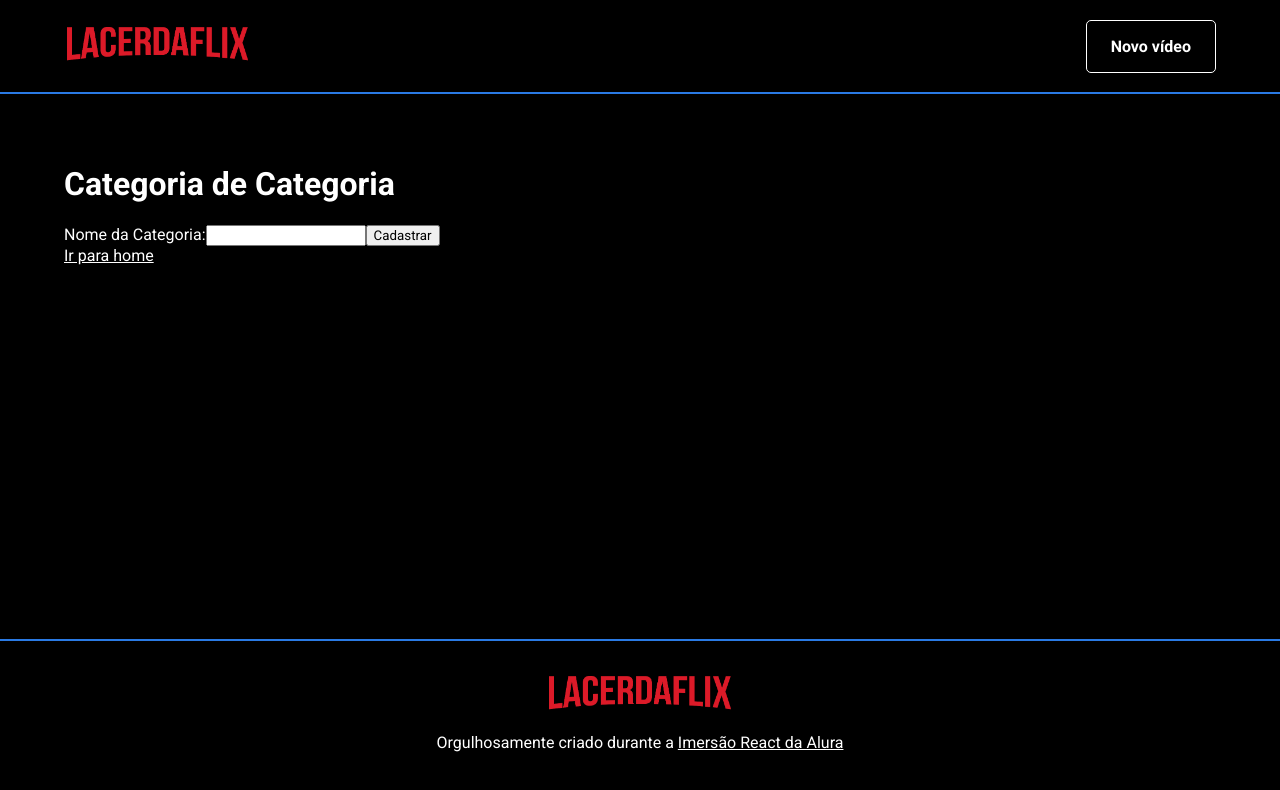
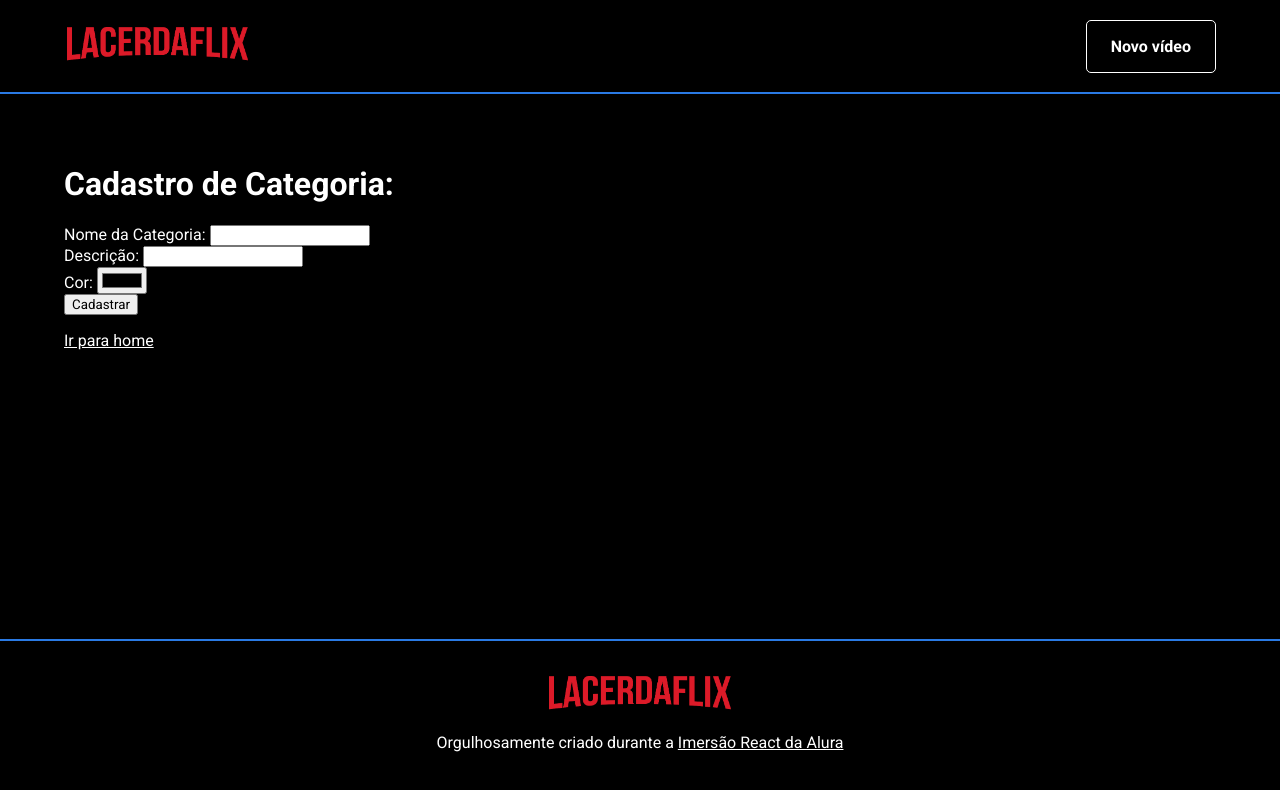
Before and after one commit to th3uuz/lacerdaflix, a React (Create React App) app: page /cadastro/categoria in a window 1280 px wide. Shown: the top 790 px of the page. Built offline with nearby package versions, Linux system fonts and the light colour scheme.

Commit message:
update page category video

```diff
--- a/src/components/Carousel/components/Slider/index.js
+++ b/src/components/Carousel/components/Slider/index.js
@@ -19,8 +19,6 @@ const Container = styled.ul`
       font-size: 30px;
     }
   }
-
-
 
   .slick-prev {
     left: 5px;
--- /dev/null
+++ b/src/components/FormField/index.js
@@ -0,0 +1,22 @@
+import React from 'react'
+
+function FormField({ type, name, label,  value, onChange, rows, cols }) {
+  return (
+    <div>
+      <label>
+        {label}
+        <input
+          type={type}
+          name={name}
+          value={value}
+          rows={rows}
+          cols={cols}
+          onChange={onChange}
+        />
+      </label>
+    </div>
+  )
+}
+
+
+export default FormField
--- a/src/pages/cadastro/Categoria/index.js
+++ b/src/pages/cadastro/Categoria/index.js
@@ -1,25 +1,83 @@
-import React from 'react'
+import React, { useState } from 'react'
 import PageDefault from '../../../components/PageDefault'
 import { Link } from 'react-router-dom'
+import FormField from '../../../components/FormField'
 
 function CadastroCategoria() {
+  const valoresIniciais = {
+    nome: '',
+    descricao: '',
+    cor: '',
+  }
+  const [categorias, setCategorias] = useState([])
+  const [values, setValues] = useState(valoresIniciais)
+
+
+  function setValue(chave, valor) {
+    setValues({
+      ...values,
+      [chave]: valor,
+    })
+  }
+
+  function handleChange (e) {
+    const{ getAttribute, value } = e.target
+    setValue(
+      getAttribute('name'),
+      value
+    )
+  }
+
   return (
     <PageDefault>
-      <h1>Categoria de Categoria</h1>
+      <h1>Cadastro de Categoria: {values.nome}</h1>
 
-      <form>
-        <label>
-          Nome da Categoria:
-          <input
-            type="text"
-          />
-        </label>
+      <form onSubmit={function handleSubmit(e) {
+        e.preventDefault()
+        setCategorias([
+          ...categorias,
+          values
+        ])
+
+        setValues(valoresIniciais)
+      }}>
+        <FormField
+          label="Nome da Categoria: "
+          type="text"
+          name="nome"
+          value={values.nome}
+          onChange={handleChange}
+        />
+        <FormField
+          label="Descrição: "
+          type="textarea"
+          name="descricao"
+          rows="10"
+          cols="40"
+          value={values.descricao}
+          onChange={handleChange}
+        />
+        <FormField
+          label="Cor: "
+          type="color"
+          name="cor"
+          value={values.cor}
+          onChange={handleChange}
+        />
 
         <button>
           Cadastrar
         </button>
       </form>
-
+      <ul>
+        {categorias.map((categoria, indice) => {
+          return (
+            <li key={categoria + indice}>
+              {categoria.nome}
+            </li>
+          )
+        })}
+      </ul>
       <Link to="/">
           Ir para home
         </Link>
```
